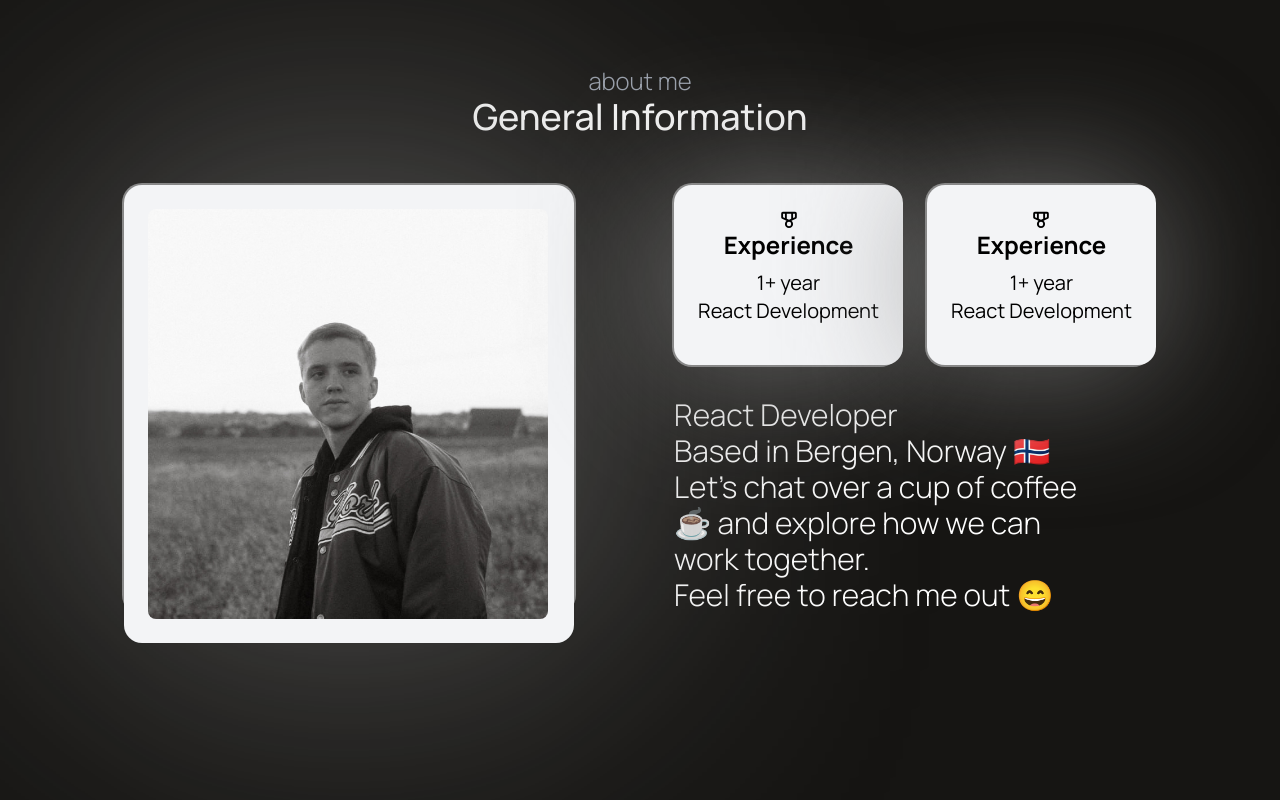
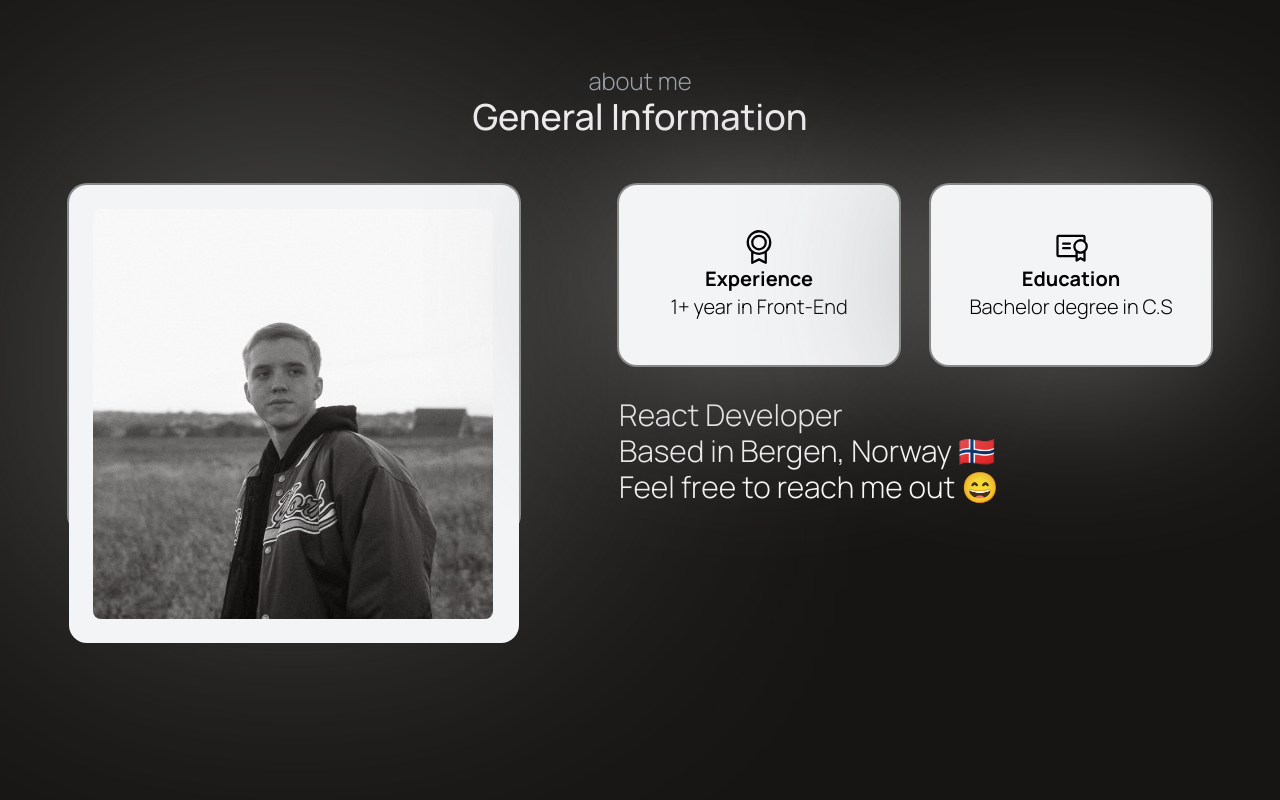
Before and after one commit to maryniukk/portfolio, a Next.js app: page / in a window 1280 px wide. Shown: the part 840-1640 px from the top of the page. Built offline with nearby package versions, Linux system fonts and the light colour scheme.

Commit message:
done version

```diff
--- a/src/components/AboutMe/Card/Card.tsx
+++ /dev/null
@@ -1,31 +0,0 @@
-import { NeonGradientCard } from '@/components/magicui/neon-gradient-card';
-import { IconType } from 'react-icons';
-import { PiMedalMilitaryBold } from 'react-icons/pi';
-
-type Props = {
-	title: string;
-	paragraph: string;
-	image: IconType;
-};
-
-export default function Card({ image, title, paragraph }: Props) {
-	return (
-		<div className=''>
-			<NeonGradientCard className=''>
-				<span className='text-black text-xl'>
-					<div className='flex flex-col text-center'>
-						<div className='flex justify-center'>
-							<PiMedalMilitaryBold className='transition-transform duration-300 ease-in-out hover:scale-110' />
-						</div>
-						<p className='text-2xl font-bold transition-transform duration-300 ease-in-out hover:scale-105'>
-							{title}
-						</p>
-						<p className='pt-2 transition-transform duration-300 ease-in-out hover:scale-105'>
-							{paragraph}
-						</p>
-					</div>
-				</span>
-			</NeonGradientCard>
-		</div>
-	);
-}
--- a/src/components/AboutMe/Cards.tsx
+++ b/src/components/AboutMe/Cards.tsx
@@ -1,5 +1,5 @@
 import LeftCard from './LeftCard/LeftCard';
-import RightCard from './RightCard/RightCard';
+
 type Props = {};
 
 export default function Cards({}: Props) {
--- a/src/components/AboutMe/RightCard/Card.tsx
+++ /dev/null
@@ -1,33 +0,0 @@
-import { NeonGradientCard } from '@/components/magicui/neon-gradient-card';
-import { FC, ReactNode } from 'react';
-type Props = {
-	NeonGradientCard: React.ComponentType<{
-		children: ReactNode;
-		className?: string;
-	}>;
-	PiMedalMilitaryBold: React.ComponentType<{ className?: string }>;
-	IoBookSharp: React.ComponentType<{ className?: string }>;
-};
-
-const Card: FC<Props> = ({ PiMedalMilitaryBold }) => {
-	return (
-		<div className='flex items-center justify-center'>
-			<NeonGradientCard className=' relative  w-full h-[180px] transition-transform duration-300 ease-in-out hover:scale-105'>
-				<span className='text-black text-xl'>
-					<div className='flex flex-col text-center'>
-						<div className='flex justify-center'>
-							<PiMedalMilitaryBold className='transition-transform duration-300 ease-in-out hover:scale-110' />
-						</div>
-						<p className='text-2xl font-bold transition-transform duration-300 ease-in-out hover:scale-105'>
-							Experience
-						</p>
-						<p className='pt-2 transition-transform duration-300 ease-in-out hover:scale-105'>
-							1+ year <br /> React Development
-						</p>
-					</div>
-				</span>
-			</NeonGradientCard>
-		</div>
-	);
-};
-export default Card;
--- a/src/components/ContactMe/MailForm.tsx
+++ b/src/components/ContactMe/MailForm.tsx
@@ -8,7 +8,6 @@ const MailForm: React.FC<Props> = () => {
 	const [result, setResult] = useState('');
 	const [text, setText] = useState<string>('');
 	const { toast } = useToast();
-
 	const onSubmit = async (event: React.FormEvent<HTMLFormElement>) => {
 		event.preventDefault();
 		setResult('Sending...');
@@ -23,7 +22,7 @@ const MailForm: React.FC<Props> = () => {
 
 		if (data.success) {
 			setResult('Form Submitted Successfully');
-			event.currentTarget.reset();
+			event.currentTarget.reset(); // Reset the form inputs
 		} else {
 			console.log('Error', data);
 			setResult(data.message);
--- a/src/components/Information/Card.tsx
+++ b/src/components/Information/Card.tsx
@@ -1,13 +1,14 @@
 import cardImage from '@/assets/aboutImage.jpg';
 import Image from 'next/image';
+import { PiCertificate, PiMedal } from 'react-icons/pi';
 import { NeonGradientCard } from '../magicui/neon-gradient-card';
 import CardInfo from './CardInfo';
 
 const InfoCard: React.FC = () => {
 	return (
-		<section className='pt-12 flex flex-col md:flex-row mx-auto gap-6 md:gap-[100px]'>
+		<section className='pt-12 flex flex-col mdForInfo:flex-row mx-auto gap-6 mdForInfo:gap-[100px]'>
 			<div className='flex items-center justify-center mx-auto'>
-				<NeonGradientCard className='min-w-[300px] md:min-w-[450px] relative max-w-xs md:max-w-sm transition-transform duration-300 ease-in-out hover:scale-105'>
+				<NeonGradientCard className='min-w-[300px] mdForInfo:min-w-[450px] relative max-w-xs mdForInfo:max-w-sm transition-transform duration-300 ease-in-out hover:scale-105'>
 					<span className='pointer-events-none z-10 h-full whitespace-pre-wrap bg-gradient-to-br from-[#ff00aa] from-35% to-[#00FFF1] bg-clip-text text-center text-2xl font-bold leading-none tracking-tighter text-transparent dark:drop-shadow-[0_5px_5px_rgba(0,0,0,0.8)]'>
 						<Image
 							className='rounded-lg transition-transform duration-300 ease-in-out hover:scale-110'
@@ -19,16 +20,21 @@ const InfoCard: React.FC = () => {
 					</span>
 				</NeonGradientCard>
 			</div>
-			<div className='flex flex-col items-center md:items-start'>
-				<div className='flex flex-col md:flex-row gap-4 md:gap-6'>
-					<CardInfo />
-					<CardInfo />
+			<div className='flex flex-col items-center mdForInfo:items-start'>
+				<div className='flex flex-col mdForInfo:flex-row gap-6 mdForInfo:gap-8'>
+					<CardInfo
+						icon={PiMedal}
+						title='Experience'
+						paragraph='1+ year in Front-End'
+					/>
+					<CardInfo
+						icon={PiCertificate}
+						title='Education'
+						paragraph='Bachelor degree in C.S'
+					/>
 				</div>
-				<p className='w-full leading-9 md:w-[430px] pt-8 font-light text-lg md:text-3xl text-center md:text-left md:leading-9'>
+				<p className='w-full leading-9 mdForInfo:w-[430px] pt-8 font-light text-lg mdForInfo:text-3xl text-center mdForInfo:text-left mdForInfo:leading-9'>
 					React Developer <br /> Based in Bergen, Norway 🇳🇴
-					<br />
-					Let&apos;s chat over a cup of coffee ☕ and explore how we can work
-					together.
 					<br />
 					Feel free to reach me out 😄
 				</p>
--- a/src/components/Information/CardInfo.tsx
+++ b/src/components/Information/CardInfo.tsx
@@ -1,24 +1,27 @@
-import { PiMedalMilitaryBold } from 'react-icons/pi';
-import { NeonGradientCard } from '../magicui/neon-gradient-card';
-type Props = {};
+import { IconType } from 'react-icons';
+import { NeonGradientCard } from '../magicui/neon-gradient-card'; // Ensure this import is correct
 
-export default function CardInfo({}: Props) {
+type Props = {
+	icon: IconType; // IconType from react-icons should be passed as a component
+	title: string;
+	paragraph: string;
+};
+
+export default function CardInfo({ icon: Icon, title, paragraph }: Props) {
 	return (
 		<div className='flex items-center justify-center'>
-			<NeonGradientCard className=' relative  w-full h-[180px] transition-transform duration-300 ease-in-out hover:scale-105'>
-				<span className='text-black text-xl'>
-					<div className='flex flex-col text-center'>
-						<div className='flex justify-center'>
-							<PiMedalMilitaryBold className='transition-transform duration-300 ease-in-out hover:scale-110' />
-						</div>
-						<p className='text-2xl font-bold transition-transform duration-300 ease-in-out hover:scale-105'>
-							Experience
-						</p>
-						<p className='pt-2 transition-transform duration-300 ease-in-out hover:scale-105'>
-							1+ year <br /> React Development
-						</p>
+			<NeonGradientCard className='relative w-full h-[180px] transition-transform duration-300 ease-in-out hover:scale-105'>
+				<div className='flex flex-col items-center justify-center h-full'>
+					<div className='flex justify-center'>
+						<Icon className='text-4xl text-black' />
 					</div>
-				</span>
+					<p className='text-xl text-black font-bold transition-transform duration-300 ease-in-out hover:scale-105'>
+						{title}
+					</p>
+					<p className='text-xl text-black font-light transition-transform duration-300 ease-in-out hover:scale-105'>
+						{paragraph}
+					</p>
+				</div>
 			</NeonGradientCard>
 		</div>
 	);
--- a/src/components/magicui/neon-gradient-card.tsx
+++ b/src/components/magicui/neon-gradient-card.tsx
@@ -130,7 +130,7 @@ const NeonGradientCard: React.FC<NeonGradientCardProps> = ({
 		>
 			<div
 				className={cn(
-					'relative h-full min-h-[inherit] w-full rounded-[var(--card-content-radius)] bg-gray-100 p-6',
+					'relative h-full min-h-[inherit] min-w-[280px] w-full rounded-[var(--card-content-radius)] bg-gray-100 p-6',
 					'before:absolute before:-left-[var(--border-size)] before:-top-[var(--border-size)] before:-z-10 before:block',
 					"before:h-[var(--pseudo-element-height)] before:w-[var(--pseudo-element-width)] before:rounded-[var(--border-radius)] before:content-['']",
 					'before:bg-[linear-gradient(0deg,var(--neon-first-color),var(--neon-second-color))] before:bg-[length:100%_200%]',
--- a/tailwind.config.ts
+++ b/tailwind.config.ts
@@ -20,7 +20,7 @@ const config: Config = {
 		screens: {
 			sm: '640px',
 			md: '930px',
-			mdForInfo: '1060px',
+			mdForInfo: '1180px',
 			lg: '1024px',
 			xl: '1280px',
 			'2xl': '1536px',
```
